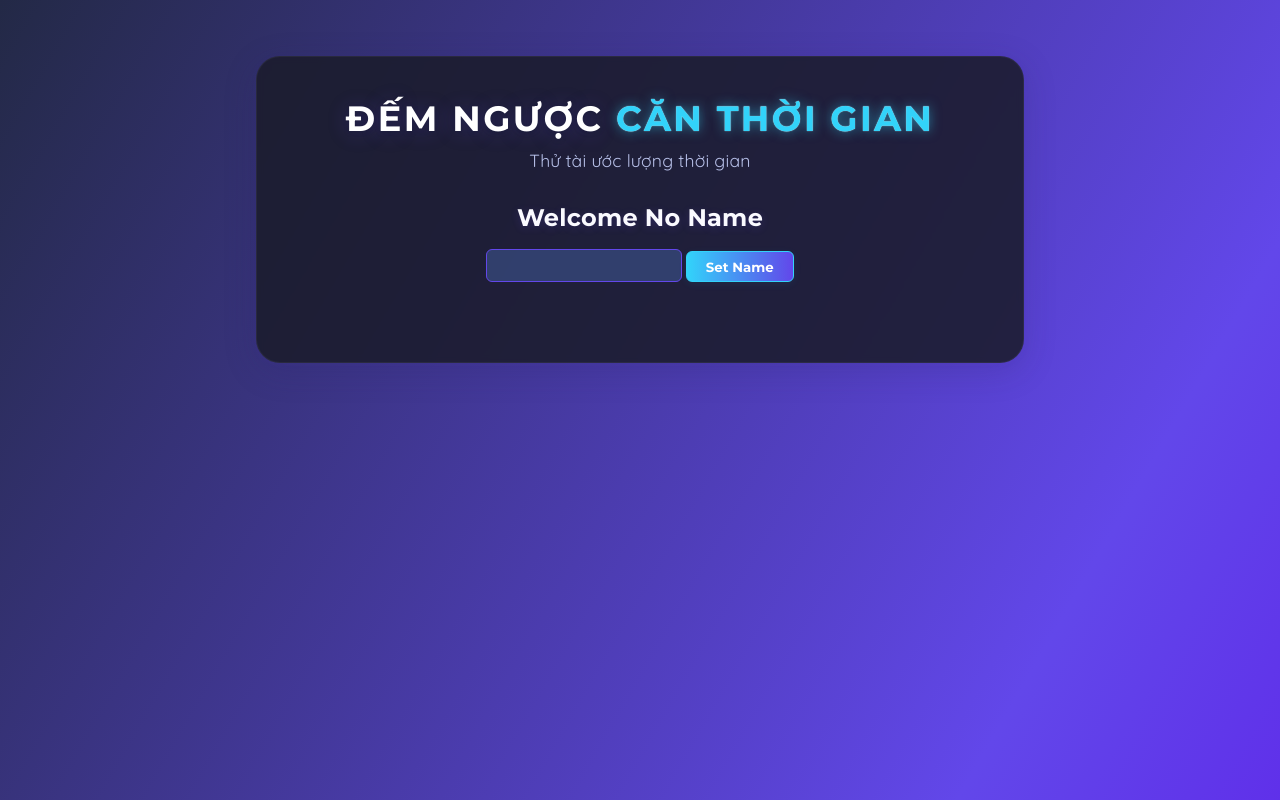
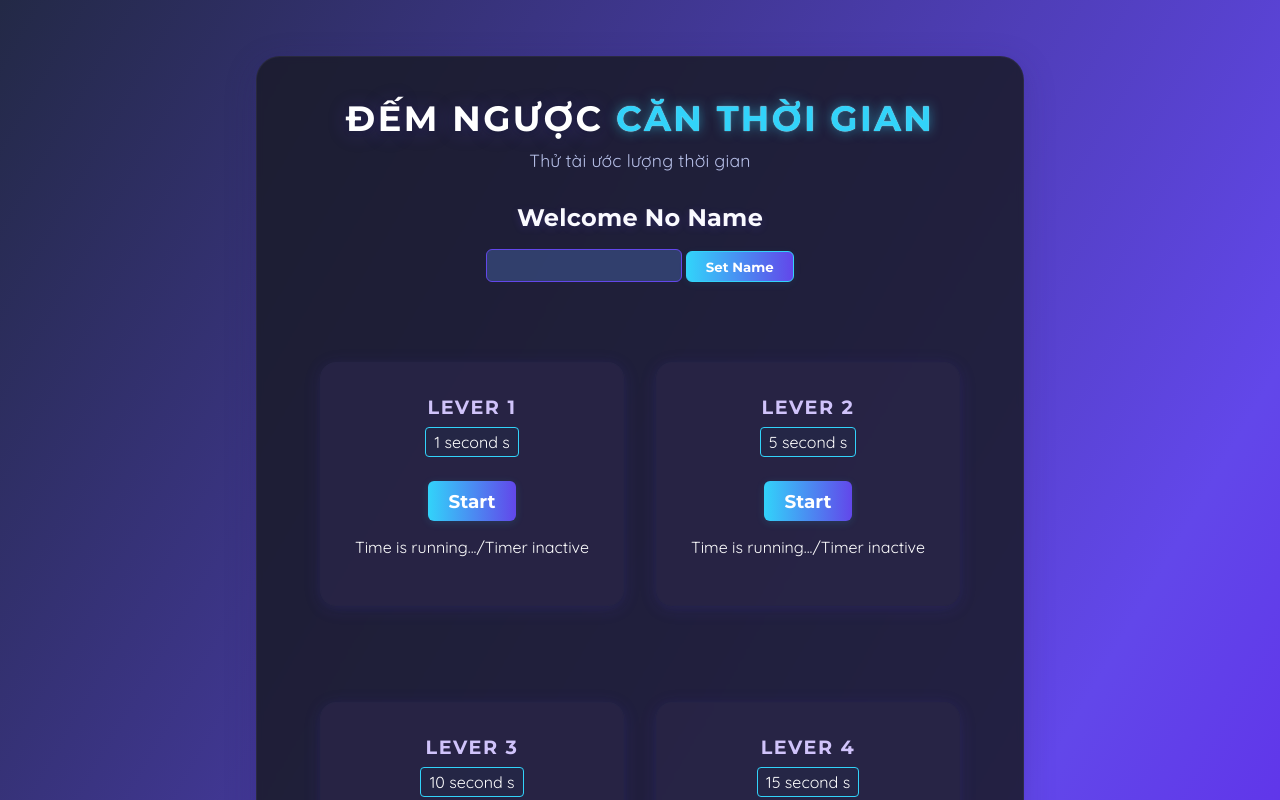
Before and after one commit to QUANG221222/Study-Reactjs, a React (Vite) app in the folder 18.0-refs - portals -startproject/: page / in a window 1280 px wide. Shown: the top 800 px of the page. Built offline with nearby package versions, Linux system fonts and the light colour scheme.

Commit message:
18.4 Add Component Timer - Refs & Portals trong React - Dự án thực hành react refs và protals

```diff
--- a/18.0-refs - portals -startproject/src/App.jsx
+++ b/18.0-refs - portals -startproject/src/App.jsx
@@ -1,11 +1,17 @@
 import Header from "./components/Header";
 import Player from "./components/Player";
+import TimeStopper from "./components/TimeStopper";
 function App() {
   return (
     <>
       <Header />
       <Player />
-      <div id="challenges"></div>
+      <div id="challenges">
+        <TimeStopper title="LEVER 1" target={1} />
+        <TimeStopper title="LEVER 2" target={5} />
+        <TimeStopper title="LEVER 3" target={10} />
+        <TimeStopper title="LEVER 4" target={15} />
+      </div>
     </>
   );
 }
--- a/18.0-refs - portals -startproject/src/components/Player.jsx
+++ b/18.0-refs - portals -startproject/src/components/Player.jsx
@@ -4,8 +4,9 @@ function Player() {
   const playerName = useRef();
   const [enteredPlayerName, setEnteredPlayerName] = useState(null);
   const handleClick = () => {
-    if (enteredPlayerName === null) return;
-    setEnteredPlayerName(playerName.current.value);
+    const handlePlayerName = playerName.current.value;
+    if (handlePlayerName === "") return;
+    setEnteredPlayerName(handlePlayerName);
   };
   return (
     <section id="player">
--- /dev/null
+++ b/18.0-refs - portals -startproject/src/components/TimeStopper.jsx
@@ -0,0 +1,14 @@
+function TimeStopper({ title, target }) {
+  return (
+    <section className="challenge">
+      <h2>{title}</h2>
+      <p className="challenge-time">
+        {target} second {target > 0 ? "s" : ""}
+      </p>
+      <button>Start</button>
+      <p className="">Time is running.../Timer inactive</p>
+    </section>
+  );
+}
+
+export default TimeStopper;
```
